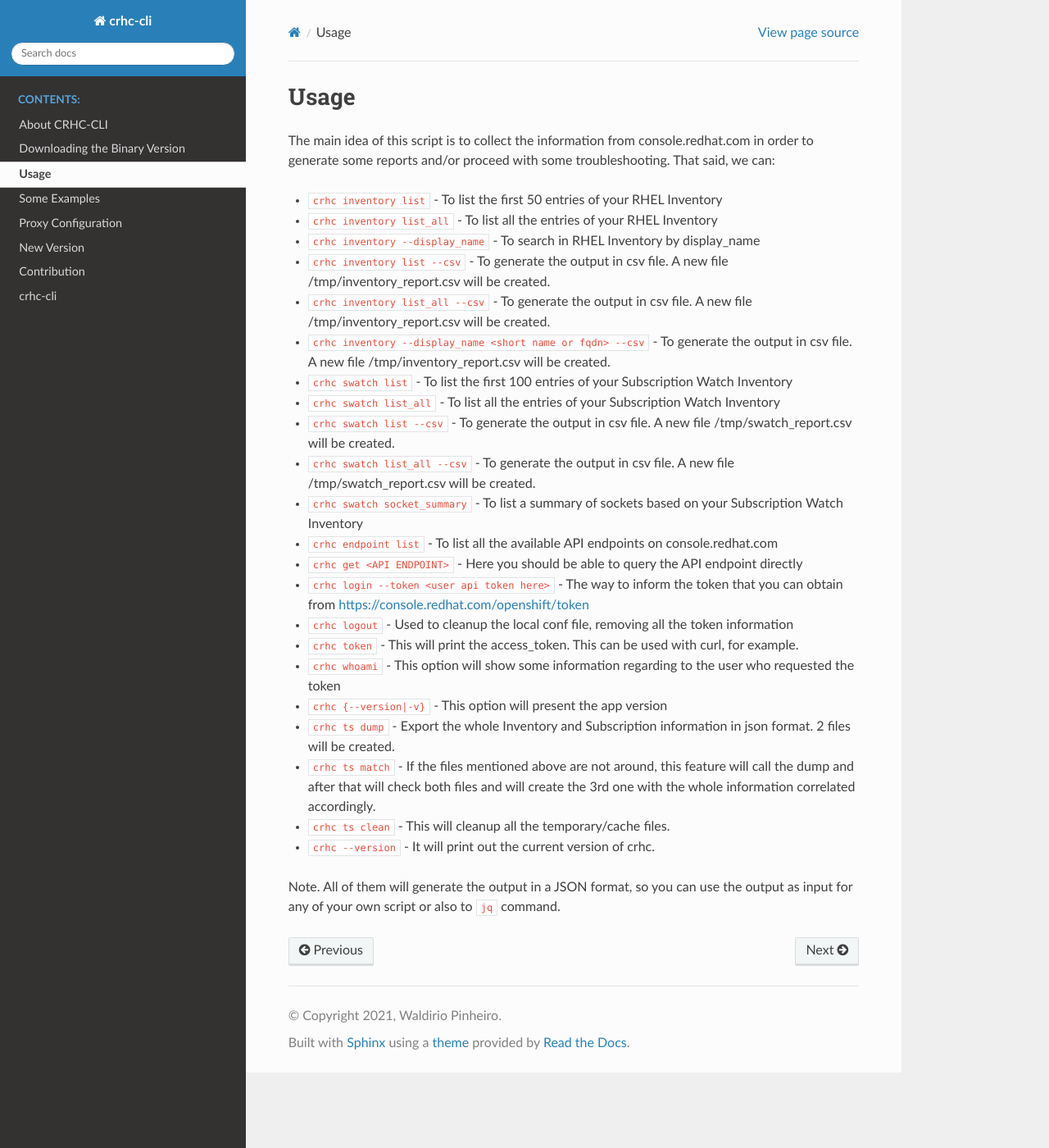
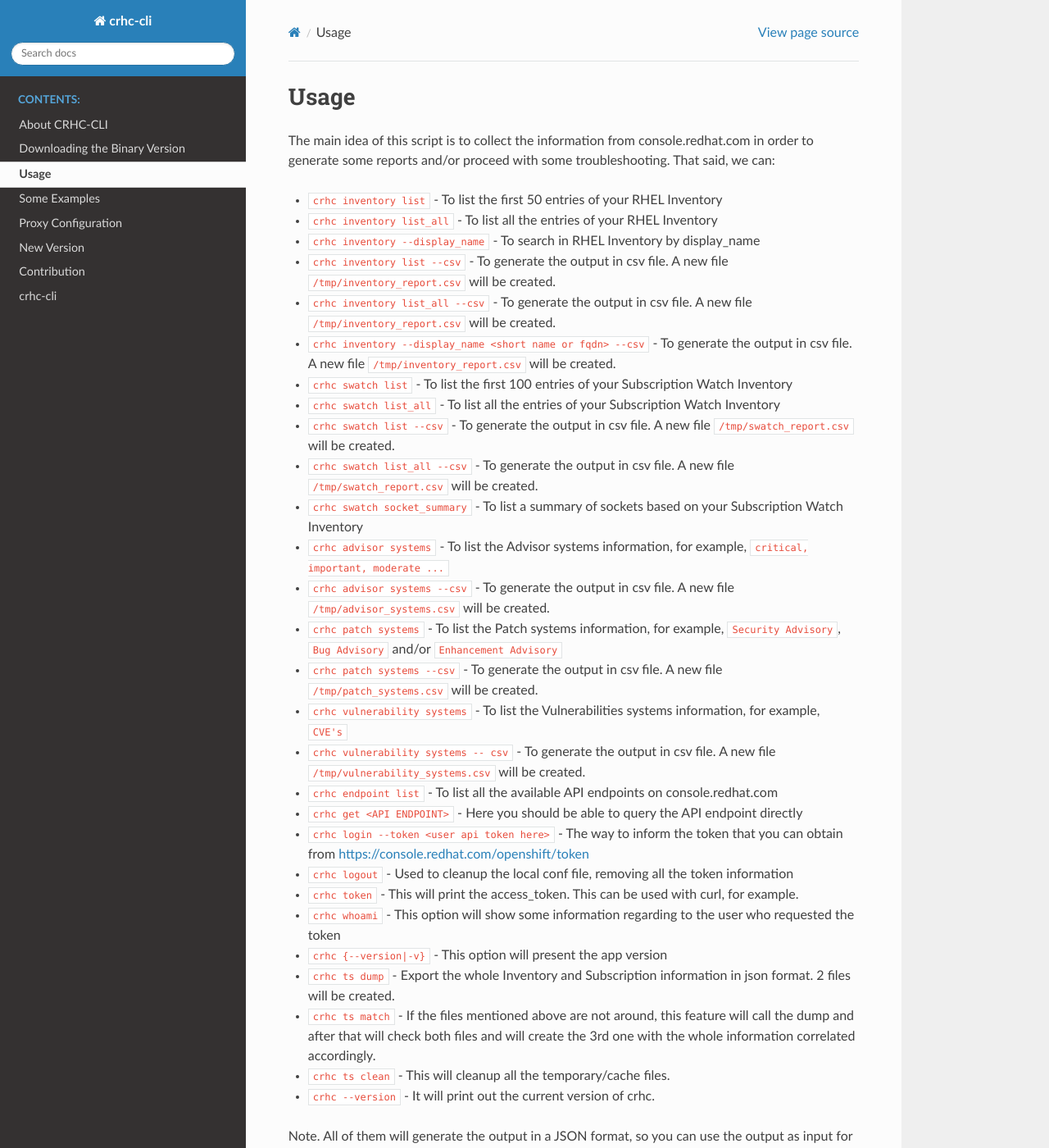
Before and after one commit to C-RH-C/crhc-cli, a Sphinx documentation site: the page built from docs/usage.rst, in a window 1280 px wide and 1400 px high. Shown: the whole window at 82% size. Built offline with Sphinx 7.4.7 and the Read the Docs theme 2.0.0, drawn with Linux system fonts in a browser that asks for light colours; pages that are not in the unit, such as notebooks, are missing from menus.

Commit message:
[ENHANCEMENT] Docs updated and Feature page created
- Added the features information
- New flags added
- Some sphinx warning fixed

```diff
--- a/docs/conf.py
+++ b/docs/conf.py
@@ -53,4 +53,4 @@
 # Add any paths that contain custom static files (such as style sheets) here,
 # relative to this directory. They are copied after the builtin static files,
 # so a file named "default.css" will overwrite the builtin "default.css".
-html_static_path = ['_static']
+# html_static_path = ['_static']
--- a/docs/index.rst
+++ b/docs/index.rst
@@ -2,7 +2,7 @@
 ====================================
 
 Welcome to this amazing project. Here you will find a solution for your
-``console.redhat.com`` Inventory and Subscription reporting.
+``console.redhat.com`` reporting.
 
 .. toctree::
    :maxdepth: 2
@@ -10,6 +10,7 @@
 
    about
    binary_version
+   features
    usage
    examples
    proxy
--- a/docs/modules.rst
+++ b/docs/modules.rst
@@ -4,9 +4,9 @@
 .. toctree::
    :maxdepth: 4
 
+   conf
    credential
    crhc
-   conf
    execution
    help
    parse
--- a/docs/usage.rst
+++ b/docs/usage.rst
@@ -6,14 +6,20 @@
 * ``crhc inventory list`` - To list the first 50 entries of your RHEL Inventory
 * ``crhc inventory list_all`` - To list all the entries of your RHEL Inventory
 * ``crhc inventory --display_name`` - To search in RHEL Inventory by display_name
-* ``crhc inventory list --csv`` - To generate the output in csv file. A new file /tmp/inventory_report.csv will be created.
-* ``crhc inventory list_all --csv`` - To generate the output in csv file. A new file /tmp/inventory_report.csv will be created.
-* ``crhc inventory --display_name <short name or fqdn> --csv`` - To generate the output in csv file. A new file /tmp/inventory_report.csv will be created.
+* ``crhc inventory list --csv`` - To generate the output in csv file. A new file ``/tmp/inventory_report.csv`` will be created.
+* ``crhc inventory list_all --csv`` - To generate the output in csv file. A new file ``/tmp/inventory_report.csv`` will be created.
+* ``crhc inventory --display_name <short name or fqdn> --csv`` - To generate the output in csv file. A new file ``/tmp/inventory_report.csv`` will be created.
 * ``crhc swatch list`` - To list the first 100 entries of your Subscription Watch Inventory
 * ``crhc swatch list_all`` - To list all the entries of your Subscription Watch Inventory
-* ``crhc swatch list --csv`` - To generate the output in csv file. A new file /tmp/swatch_report.csv will be created.
-* ``crhc swatch list_all --csv`` - To generate the output in csv file. A new file /tmp/swatch_report.csv will be created.
+* ``crhc swatch list --csv`` - To generate the output in csv file. A new file ``/tmp/swatch_report.csv`` will be created.
+* ``crhc swatch list_all --csv`` - To generate the output in csv file. A new file ``/tmp/swatch_report.csv`` will be created.
 * ``crhc swatch socket_summary`` - To list a summary of sockets based on your Subscription Watch Inventory
+* ``crhc advisor systems`` - To list the Advisor systems information, for example, ``critical, important, moderate ...``
+* ``crhc advisor systems --csv`` - To generate the output in csv file. A new file ``/tmp/advisor_systems.csv`` will be created.
+* ``crhc patch systems`` - To list the Patch systems information, for example, ``Security Advisory``, ``Bug Advisory`` and/or ``Enhancement Advisory``
+* ``crhc patch systems --csv`` - To generate the output in csv file. A new file ``/tmp/patch_systems.csv`` will be created.
+* ``crhc vulnerability systems`` - To list the Vulnerabilities systems information, for example, ``CVE's``
+* ``crhc vulnerability systems -- csv`` - To generate the output in csv file. A new file ``/tmp/vulnerability_systems.csv`` will be created.
 * ``crhc endpoint list`` - To list all the available API endpoints on console.redhat.com
 * ``crhc get <API ENDPOINT>`` - Here you should be able to query the API endpoint directly
 * ``crhc login --token <user api token here>`` - The way to inform the token that you can obtain from https://console.redhat.com/openshift/token
```
Also changed, not shown: README.md (+31 -3 lines), docs/tests.rst (+0 -16 lines).
